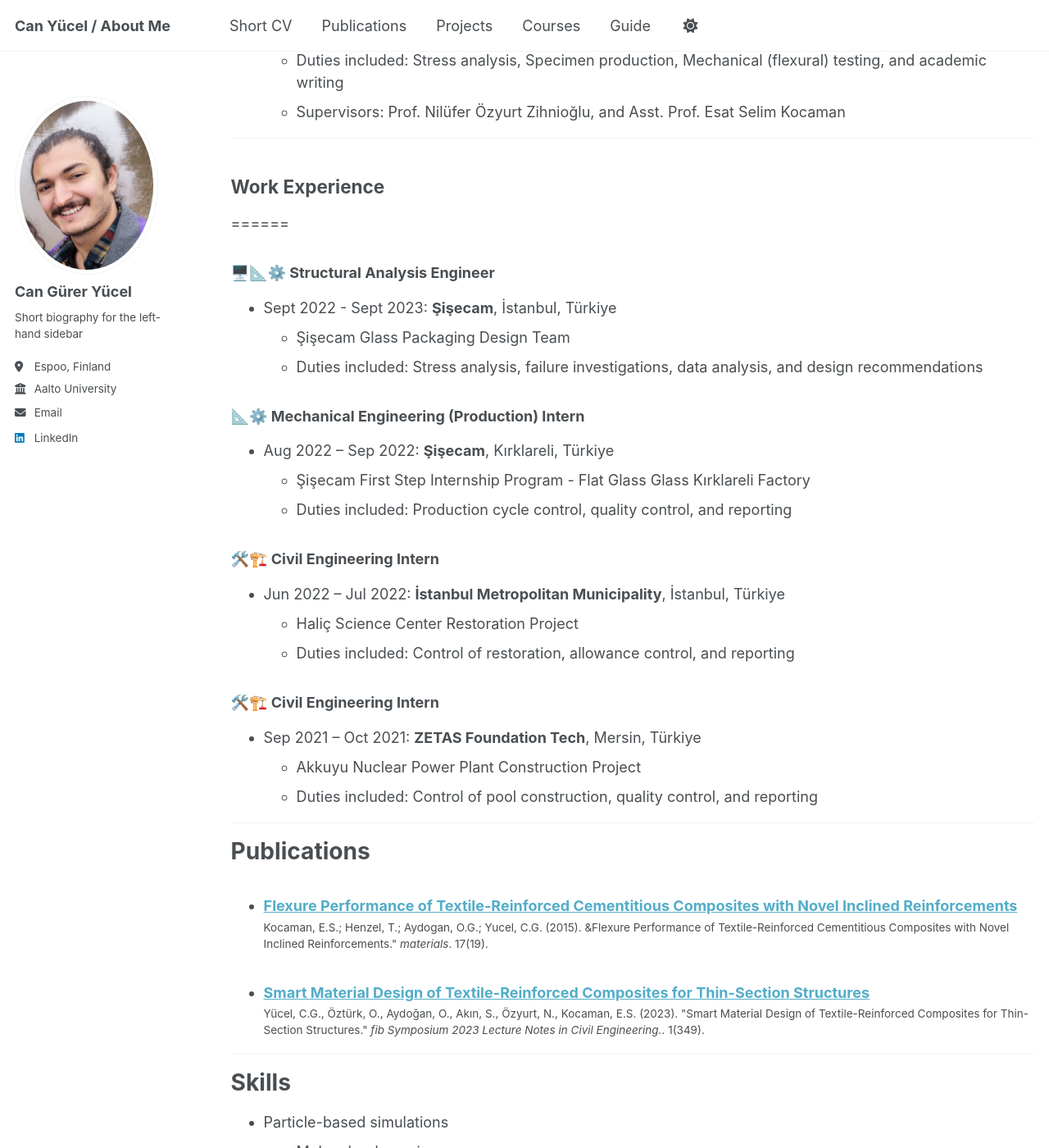
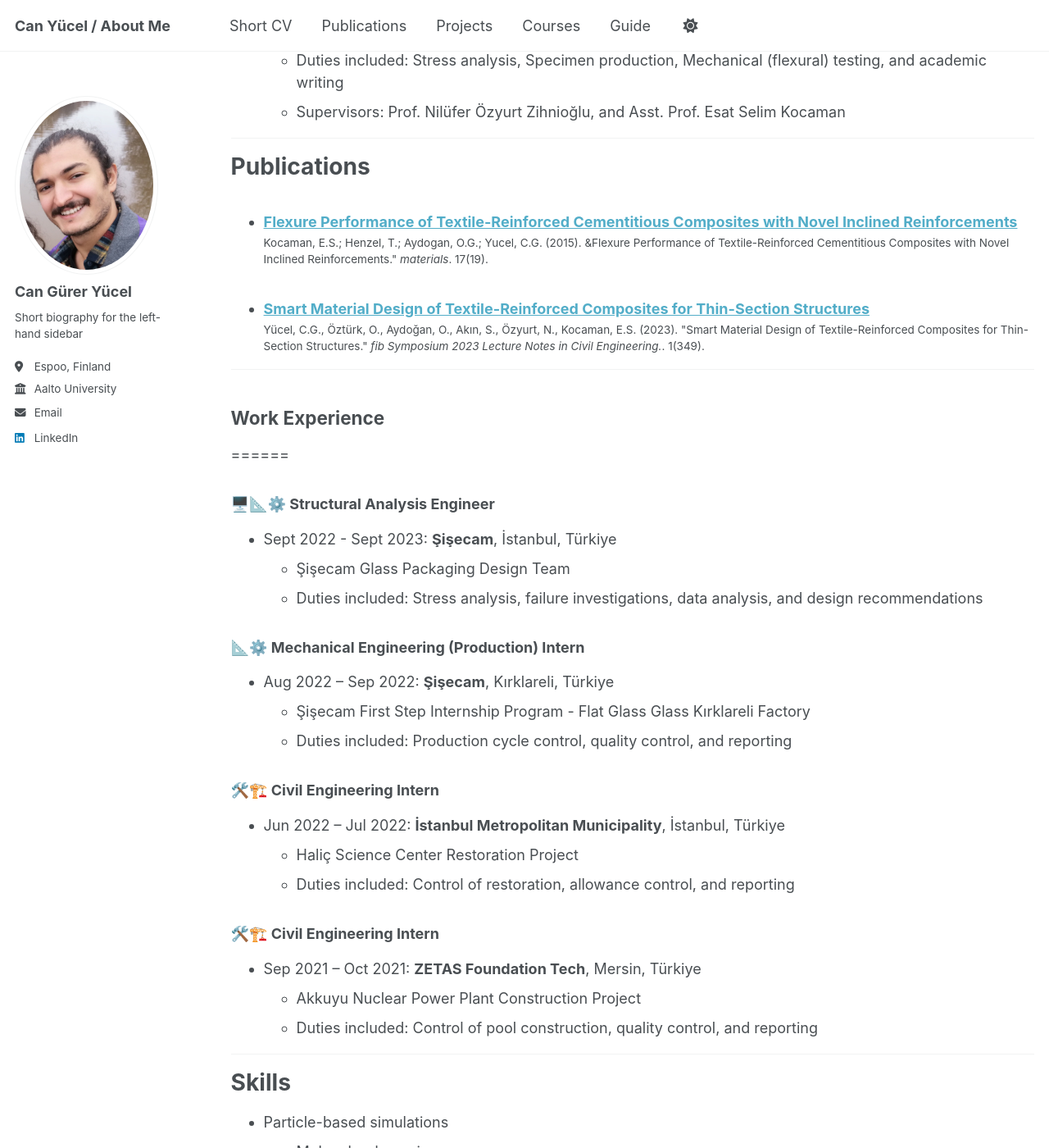
Before and after one commit to gureryucel/gureryucel.github.io, a Jekyll site: the page built from _pages/cv.md, in a window 1280 px wide and 1400 px high, scrolled down 1509 px. Shown: the whole window at 82% size. Built offline with Jekyll 4.4.1, drawn with Linux system fonts in a browser that asks for light colours.

Commit message:
Update cv.md

```diff
--- a/_pages/cv.md
+++ b/_pages/cv.md
@@ -61,6 +61,14 @@ redirect_from:
 
   ---
 
+Publications
+======
+  <ul>{% for post in site.publications reversed %}
+    {% include archive-single-cv.html %}
+  {% endfor %}</ul>
+
+---
+
 ## Work Experience
 ======
 ### 🖥️📐⚙️ Structural Analysis Engineer
@@ -85,13 +93,6 @@ redirect_from:
 
 ---
 
-Publications
-======
-  <ul>{% for post in site.publications reversed %}
-    {% include archive-single-cv.html %}
-  {% endfor %}</ul>
-
----
 
 Skills
 ======
```
